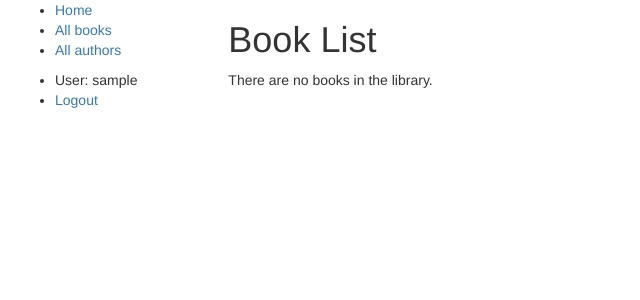
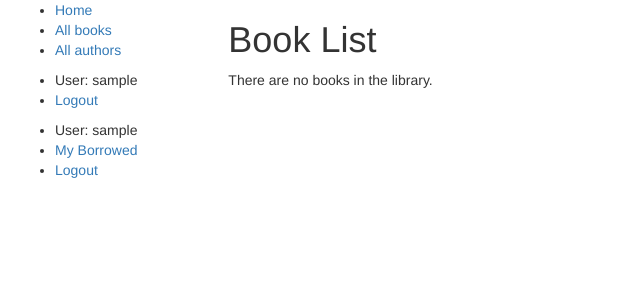
Before and after one commit to Artos1Tash/Library, a Django app: page /catalog/books/ in a window 1280 px wide. Shown: the top 300 px of the page, without its empty margins (0-640 px from the left). Run offline with Django 3.2, Linux system fonts and the light colour scheme; the visitor is signed in with stand-in values (Sample User, id 1); data that the repository does not hold is empty; some libraries are stand-ins or nearby versions.

Commit message:
Update readme and add borrowed books

```diff
--- a/catalog/templates/base_generic.html
+++ b/catalog/templates/base_generic.html
@@ -33,6 +33,15 @@
              <li><a href="{% url 'login'%}?next={{request.path}}">Login</a></li>
             {% endif %}
         </ul>
+         <ul class="sidebar-nav">
+           {% if user.is_authenticated %}
+           <li>User: {{ user.get_username }}</li>
+           <li><a href="{% url 'my-borrowed' %}">My Borrowed</a></li>
+           <li><a href="{% url 'logout'%}?next={{request.path}}">Logout</a></li>
+           {% else %}
+           <li><a href="{% url 'login'%}?next={{request.path}}">Login</a></li>
+           {% endif %}
+         </ul>
 
      {% endblock %}
       </div>
--- a/catalog/urls.py
+++ b/catalog/urls.py
@@ -1,5 +1,5 @@
 from django.urls import path
-from .views import BookListView, index, BookDetailView, AuthorListView, AuthorDetailView
+from .views import BookListView, index, BookDetailView, AuthorListView, AuthorDetailView, LoanedBooksByUserListView
 from django.urls import re_path
 
 
@@ -17,3 +17,6 @@ urlpatterns = [
 
 
 ]
+urlpatterns += [
+    re_path(r'^mybooks/$', LoanedBooksByUserListView.as_view(), name='my-borrowed'),
+]
--- a/catalog/views.py
+++ b/catalog/views.py
@@ -18,10 +18,10 @@ def index(request):
     num_books = Book.objects.all().count()
     num_instances = BookInstance.objects.all().count()
     num_instances_available = BookInstance.objects.filter(status__exact='a').count()
-    num_authors = Author.objects.count()
     num_genres = Genre.objects.all().count()
     num_authors = Author.objects.count()  # The 'all()' is implied by default.
     num_visits = request.session.get('num_visits', 0)
+
     request.session['num_visits'] = num_visits + 1
     context = {
         'num_books': num_books,
--- a/library/settings.py
+++ b/library/settings.py
@@ -18,7 +18,7 @@ DEBUG = env('DEBUG')
 ALLOWED_HOSTS = ['*']
 
 INSTALLED_APPS = [
-    'jazzmin',
+    # 'jazzmin',
     'django.contrib.admin',
     'django.contrib.auth',
     'django.contrib.contenttypes',
```
Also changed, not shown: catalog/templates/bookinstance_list_borrowed_user.html (added, +19 -0 lines), README.md.
